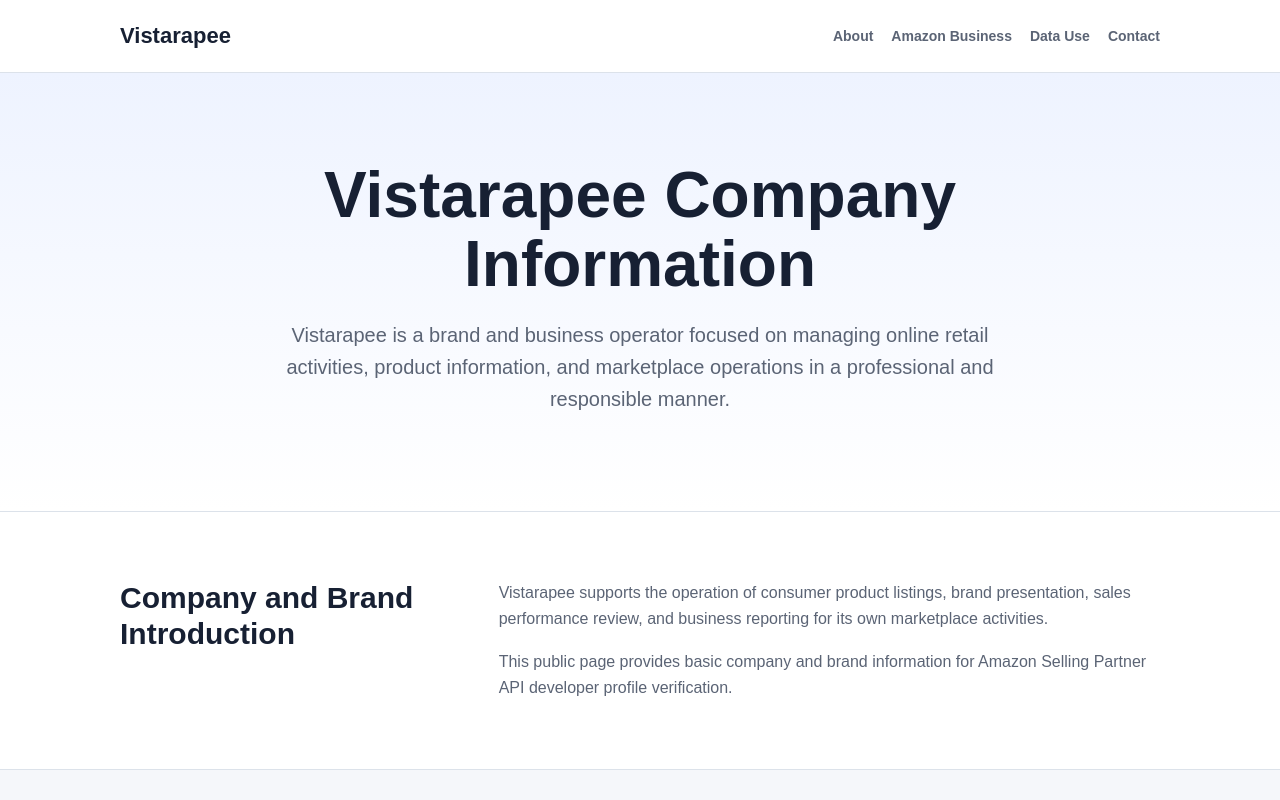
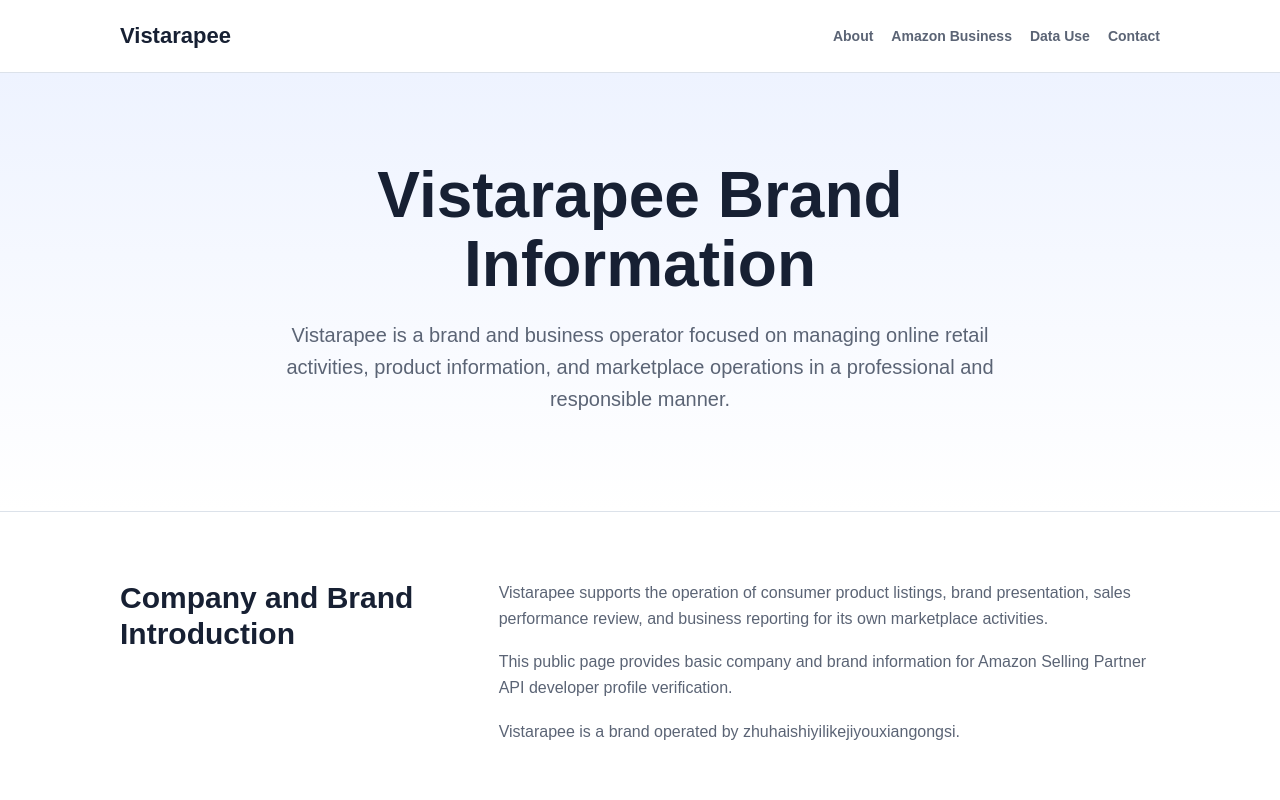
Before and after one commit to davisonls/vistarapee-site, a plain HTML site: page index.html in a window 1280 px wide. Shown: the top 800 px of the page. Drawn offline with Linux system fonts and the light colour scheme.

Commit message:
Add files via upload
Update brand information

```diff
--- a/index.html
+++ b/index.html
@@ -26,7 +26,7 @@
     <main id="top">
       <section class="hero">
         <div class="container hero-content">
-          <h1>Vistarapee Company Information</h1>
+          <h1>Vistarapee Brand Information</h1>
           <p>
             Vistarapee is a brand and business operator focused on managing
             online retail activities, product information, and marketplace
@@ -49,6 +49,10 @@
             <p>
               This public page provides basic company and brand information for
               Amazon Selling Partner API developer profile verification.
+            </p>
+            <p>
+              Vistarapee is a brand operated by
+              zhuhaishiyilikejiyouxiangongsi.
             </p>
           </div>
         </div>
```
